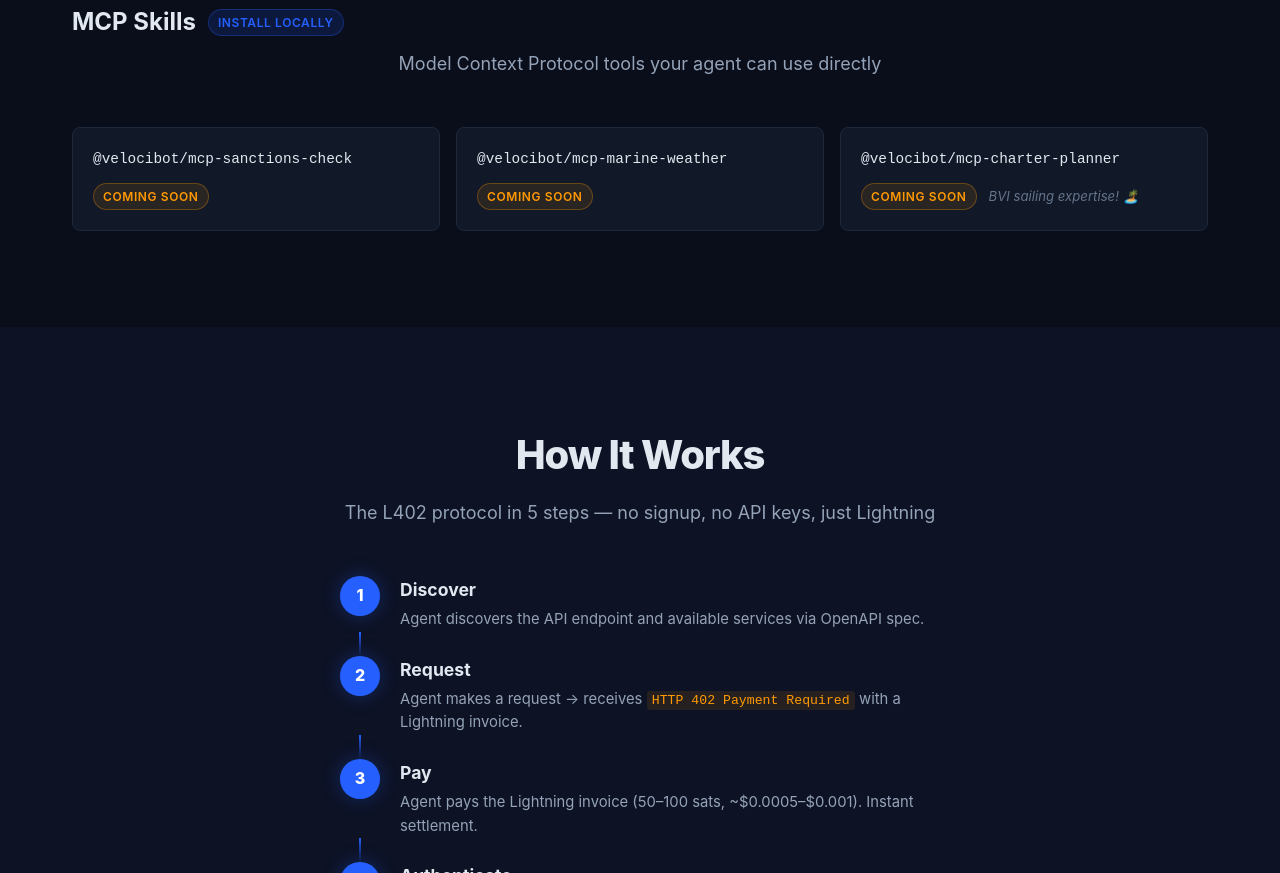
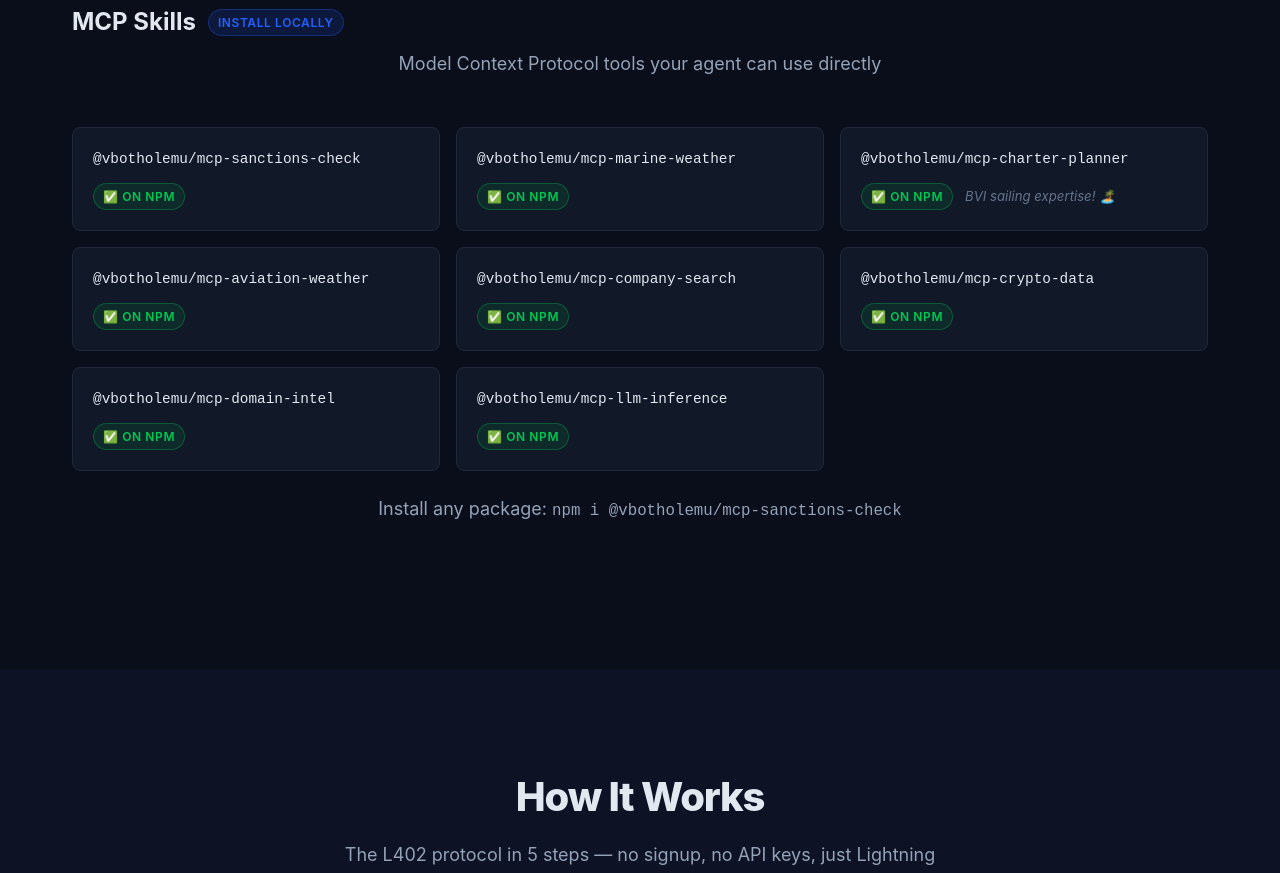
Before and after one commit to HaveBlue997/l402-apis, a plain HTML site: page landing/index.html in a window 1280 px wide. Shown: the part 1927-2800 px from the top of the page. Drawn offline with Linux system fonts and the light colour scheme.

Commit message:
Update landing page: remove 'coming soon', show live status, add all 8 MCP packages
- Replace 'coming soon' tags with '✅ live' and '✅ on npm'
- Update MCP package names from @velocibot to @vbotholemu (correct npm scope)
- Add all 8 MCP packages (was only showing 3)
- Add npm install instruction
- Add footer links: GitHub, npm, MoltBook, X/Twitter, API Docs
- Fix copyright year 2025 → 2026, add NautDev branding
- Add .tag-live CSS class and footer-links styling

```diff
--- a/landing/index.html
+++ b/landing/index.html
@@ -77,7 +77,7 @@
 
       <!-- L402 APIs -->
       <h3 class="subsection-title">L402 Data APIs <span class="tag">pay-per-request via Lightning</span></h3>
-      <p class="endpoint-base">Endpoint: <code>https://nautdev.com</code> <span class="tag tag-soon">coming soon</span></p>
+      <p class="endpoint-base">Endpoint: <code>https://nautdev.com</code> <span class="tag tag-live">✅ live</span></p>
 
       <div class="cards">
         <!-- Sanctions -->
@@ -164,19 +164,40 @@
 
       <div class="mcp-grid">
         <div class="mcp-card">
-          <code class="mcp-name">@velocibot/mcp-sanctions-check</code>
-          <span class="tag tag-soon">coming soon</span>
+          <code class="mcp-name">@vbotholemu/mcp-sanctions-check</code>
+          <span class="tag tag-live">✅ on npm</span>
         </div>
         <div class="mcp-card">
-          <code class="mcp-name">@velocibot/mcp-marine-weather</code>
-          <span class="tag tag-soon">coming soon</span>
+          <code class="mcp-name">@vbotholemu/mcp-marine-weather</code>
+          <span class="tag tag-live">✅ on npm</span>
         </div>
         <div class="mcp-card">
-          <code class="mcp-name">@velocibot/mcp-charter-planner</code>
-          <span class="tag tag-soon">coming soon</span>
+          <code class="mcp-name">@vbotholemu/mcp-charter-planner</code>
+          <span class="tag tag-live">✅ on npm</span>
           <span class="mcp-note">BVI sailing expertise! 🏝️</span>
         </div>
+        <div class="mcp-card">
+          <code class="mcp-name">@vbotholemu/mcp-aviation-weather</code>
+          <span class="tag tag-live">✅ on npm</span>
+        </div>
+        <div class="mcp-card">
+          <code class="mcp-name">@vbotholemu/mcp-company-search</code>
+          <span class="tag tag-live">✅ on npm</span>
+        </div>
+        <div class="mcp-card">
+          <code class="mcp-name">@vbotholemu/mcp-crypto-data</code>
+          <span class="tag tag-live">✅ on npm</span>
+        </div>
+        <div class="mcp-card">
+          <code class="mcp-name">@vbotholemu/mcp-domain-intel</code>
+          <span class="tag tag-live">✅ on npm</span>
+        </div>
+        <div class="mcp-card">
+          <code class="mcp-name">@vbotholemu/mcp-llm-inference</code>
+          <span class="tag tag-live">✅ on npm</span>
+        </div>
       </div>
+      <p class="section-subtitle" style="margin-top: 1.5rem;">Install any package: <code>npm i @vbotholemu/mcp-sanctions-check</code></p>
     </div>
   </section>
 
@@ -370,8 +391,16 @@
           </div>
         </div>
       </div>
+      <div class="footer-links">
+        <a href="https://github.com/HaveBlue997/l402-apis">GitHub</a> ·
+        <a href="https://www.npmjs.com/search?q=%40vbotholemu">npm Packages</a> ·
+        <a href="https://www.moltbook.com/u/velocibot">MoltBook</a> ·
+        <a href="https://x.com/Botholemu26">X/Twitter</a> ·
+        <a href="/docs">API Docs</a> ·
+        <a href="/openapi.json">OpenAPI Spec</a>
+      </div>
       <div class="footer-bottom">
-        <p>&copy; 2025 Velocibot Agent Services. All rights reserved.</p>
+        <p>&copy; 2026 NautDev — Velocibot Agent Services. All rights reserved.</p>
       </div>
     </div>
   </footer>
--- a/landing/style.css
+++ b/landing/style.css
@@ -183,6 +183,28 @@
   background: rgba(255, 153, 0, 0.1);
   color: var(--orange);
   border-color: rgba(255, 153, 0, 0.3);
+}
+
+.tag-live {
+  background: rgba(0, 200, 83, 0.1);
+  color: #00c853;
+  border-color: rgba(0, 200, 83, 0.3);
+}
+
+.footer-links {
+  text-align: center;
+  margin-bottom: 1.5rem;
+  font-size: 0.9rem;
+}
+
+.footer-links a {
+  color: var(--text-secondary, #aaa);
+  text-decoration: none;
+  transition: color 0.2s;
+}
+
+.footer-links a:hover {
+  color: var(--accent, #00c853);
 }
 
 /* ===== Hero ===== */
```
